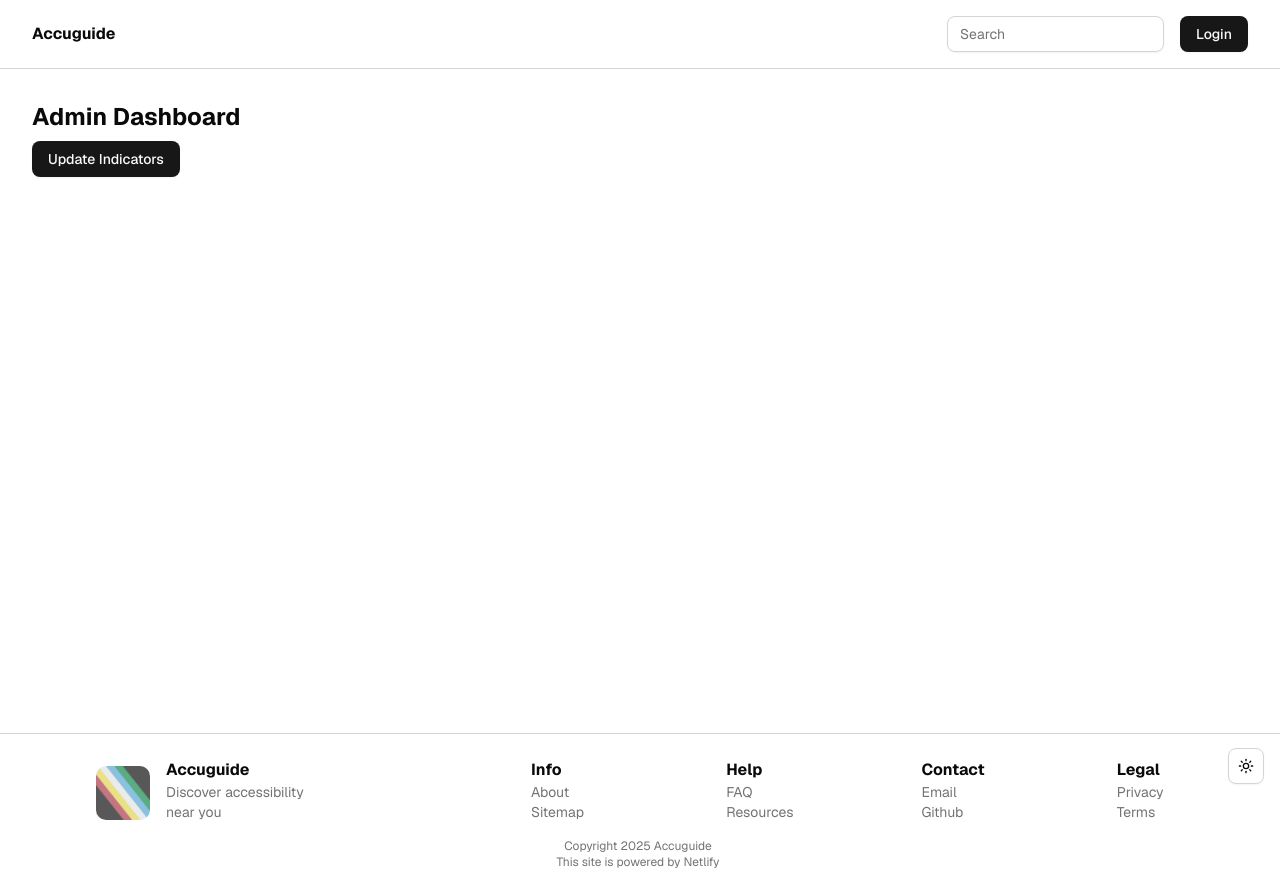
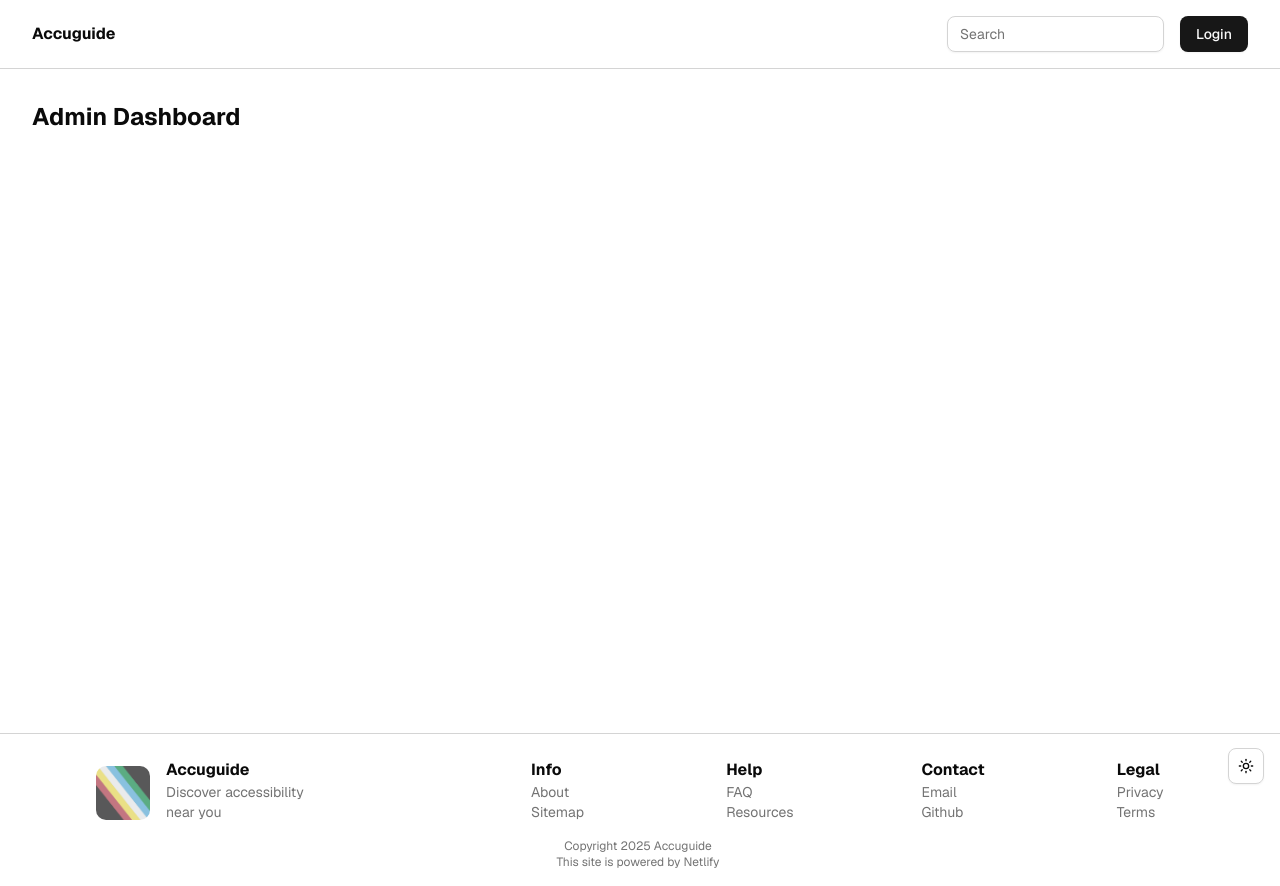
Before and after one commit to accuguide/accuguide, a Next.js app: page /admin in a window 1280 px wide. Built offline with nearby package versions, Linux system fonts and the light colour scheme; no server answers; the database is empty; what arctic would draw is missing.

Commit message:
remove error

```diff
--- a/src/app/admin/page.tsx
+++ b/src/app/admin/page.tsx
@@ -1,18 +1,7 @@
-import { Button } from "@/components/ui/button";
-import { main } from "@/db/update-indicators";
-
-async function updateIndicators() {
-  "use server";
-  await main();
-}
-
 export default function Page() {
   return (
     <div>
       <h1 className="mb-2">Admin Dashboard</h1>
-      <form action={updateIndicators}>
-        <Button type="submit">Update Indicators</Button>
-      </form>
     </div>
   );
 }
```
